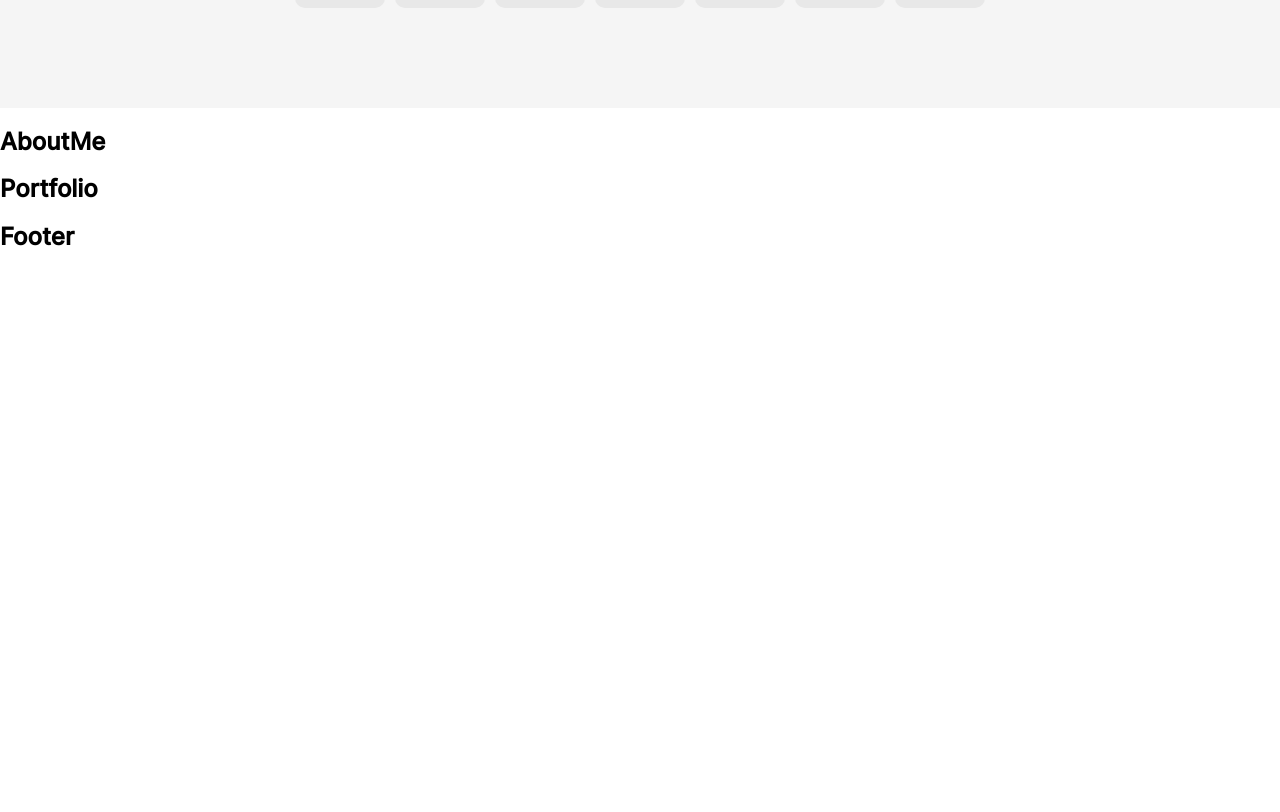
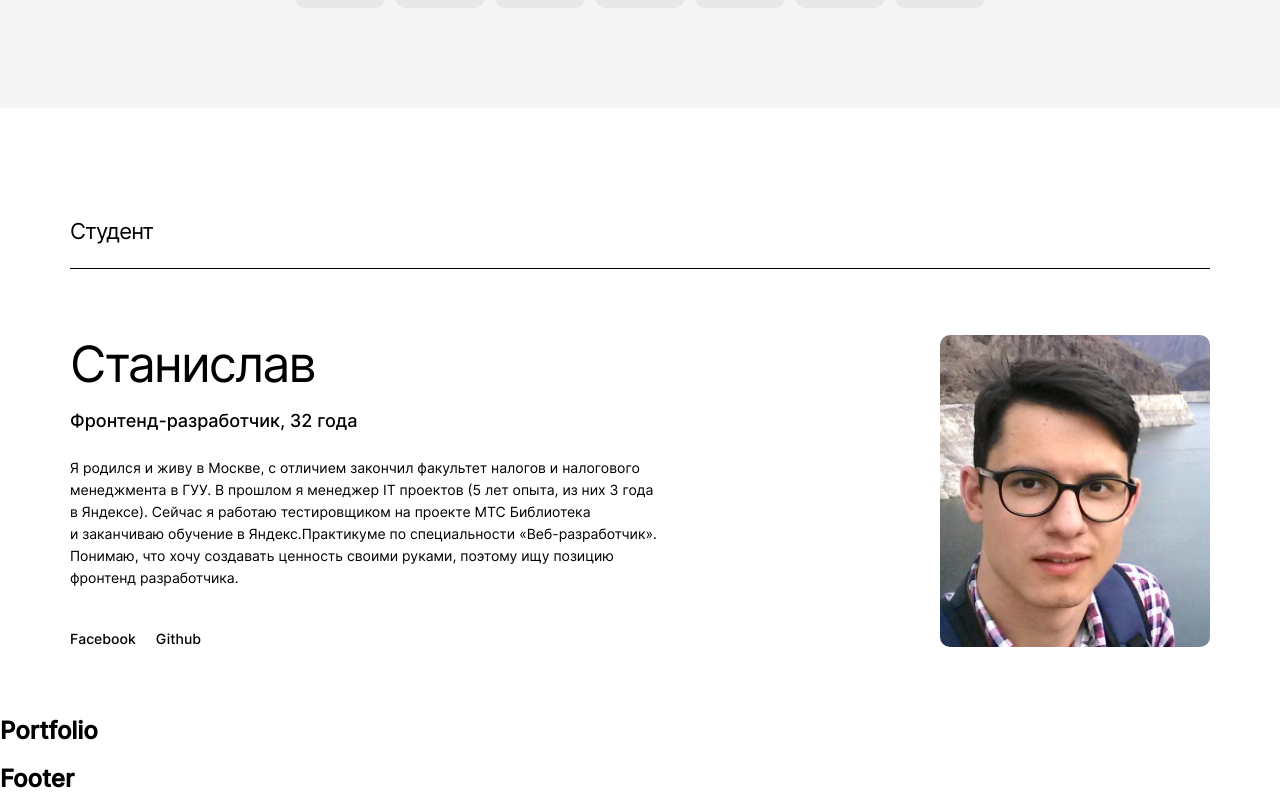
Before and after one commit to stvor/movies-explorer-frontend, a React (Create React App) app: page / in a window 1280 px wide. Shown: the part 1801-2613 px from the top of the page. Before the commit the page ends 2071 px from the top, so only its background shows below. Built offline with nearby package versions, Linux system fonts and the light colour scheme.

Commit message:
feat: сверстал компонент AboutMe

```diff
--- a/src/components/AboutMe/AboutMe.css
+++ b/src/components/AboutMe/AboutMe.css
@@ -0,0 +1,77 @@
+.about-me {
+  padding: 110px 70px 50px;
+}
+
+.about-me__title {
+  margin: 0;
+  padding-bottom: 23px;
+  border-bottom: 1px solid #000000;
+  font-style: normal;
+  font-weight: normal;
+  font-size: 22px;
+  line-height: 27px;
+  letter-spacing: -0.04em;
+  color: #000000;
+}
+
+.about-me__wrap {
+  padding-top: 66px;
+  display: flex;
+  justify-content: space-between;
+  gap: 70px;
+}
+
+.about-me__name {
+  margin: 0;
+  font-style: normal;
+  font-weight: normal;
+  font-size: 50px;
+  line-height: 58px;
+  letter-spacing: -0.04em;
+  color: #000000;
+}
+
+.about-me__profile {
+  margin: 0;
+  padding-top: 18px;
+  font-style: normal;
+  font-weight: 500;
+  font-size: 18px;
+  line-height: 20px;
+  color: #000000;
+}
+
+.about-me__description {
+  margin: 0;
+  max-width: 600px;
+  padding-top: 26px;
+  font-style: normal;
+  font-weight: normal;
+  font-size: 14px;
+  line-height: 22px;
+  color: #000000;
+}
+
+.about-me__links-list {
+  margin: 0;
+  padding: 40px 0 0 0;
+  list-style: none;
+  display: flex;
+  justify-content: start;
+  gap: 20px;
+}
+
+.about-me__links-item {
+  font-style: normal;
+  font-weight: 500;
+  font-size: 14px;
+  line-height: 17px;
+  color: #000000;
+  text-decoration: none;
+}
+
+.about-me__photo {
+  max-width: 270px;
+  object-fit: cover;
+  border-radius: 10px;
+}
--- a/src/components/AboutMe/AboutMe.js
+++ b/src/components/AboutMe/AboutMe.js
@@ -1,9 +1,28 @@
 import React from 'react';
 import './AboutMe.css';
+import Photo from '../../images/photo.jpg';
 
 function AboutMe() {
   return (
-    <h2>AboutMe</h2>
+    <section className="about-me">
+      <h2 className="about-me__title" id="student">Студент</h2>
+      <div className="about-me__wrap">
+        <div className="about-me__info">
+          <h3 className="about-me__name">Станислав</h3>
+          <p className="about-me__profile">Фронтенд-разработчик, 32 года</p>
+          <p className="about-me__description">Я&nbsp;родился и&nbsp;живу в&nbsp;Москве, с&nbsp;отличием закончил факультет налогов и&nbsp;налогового менеджмента в&nbsp;ГУУ. В&nbsp;прошлом я&nbsp;менеджер&nbsp;IT проектов (5&nbsp;лет опыта, из&nbsp;них 3&nbsp;года в&nbsp;Яндексе). Сейчас я&nbsp;работаю тестировщиком на&nbsp;проекте МТС Библиотека и&nbsp;заканчиваю обучение в&nbsp;Яндекс.Практикуме по&nbsp;специальности &laquo;Веб-разработчик&raquo;. Понимаю, что хочу создавать ценность своими руками, поэтому ищу позицию фронтенд разработчика.</p>
+          <ul className="about-me__links-list">
+            <li>
+              <a className="about-me__links-item" href="https://www.facebook.com/manhat10/" target="_blank" rel="noreferrer">Facebook</a>
+            </li>
+            <li>
+            <a className="about-me__links-item" href="https://github.com/stvor" target="_blank" rel="noreferrer">Github</a>
+            </li>
+          </ul>
+        </div>
+        <img className="about-me__photo" src={Photo} alt="Фотография студента" />
+      </div>
+    </section>
   );
 }
 
--- a/src/components/Promo/Promo.js
+++ b/src/components/Promo/Promo.js
@@ -1,12 +1,12 @@
 import React from 'react';
 import './Promo.css';
-import Image from '../../images/cover.svg';
+import Cover from '../../images/cover.svg';
 
 function Promo() {
   return (
     <section className="promo">
       <h1 className="promo__title">Учебный проект студента факультета Веб&#8209;разработки.</h1>
-      <img className="promo__image" src={Image} alt="Буква П в геометрической сетке" />
+      <img className="promo__image" src={Cover} alt="Буква П в геометрической сетке" />
     </section>
   );
 }
--- a/src/components/Techs/Techs.css
+++ b/src/components/Techs/Techs.css
@@ -43,7 +43,7 @@
 .techs__list {
   margin: 0;
   padding: 100px 0 0 0;
-  list-style-type: none;
+  list-style: none;
   display: flex;
   justify-content: center;
   gap: 10px;
```
Also changed, not shown: src/images/photo.jpg (added).
